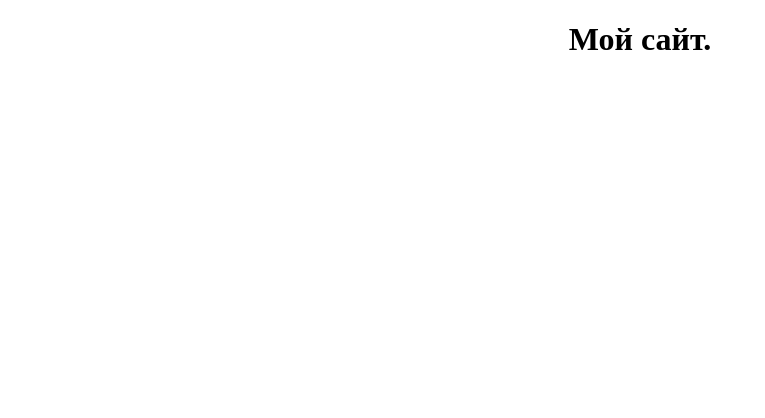
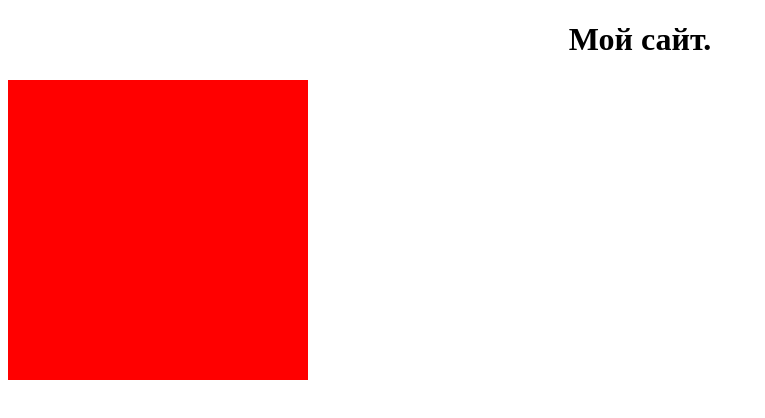
Before and after one commit to Blinnik/hometask, a plain HTML site: page index.html in a window 1280 px wide. Shown: the whole page, without its empty margins (0-765 px from the left). Drawn offline with Linux system fonts and the light colour scheme.

Commit message:
Update index.html

```diff
--- a/index.html
+++ b/index.html
@@ -7,7 +7,7 @@
         h1{
             text-align: center;
         }
-        red1{
+        .red1{
             width:300px;
             height:300px;
             background-color:red;
```
